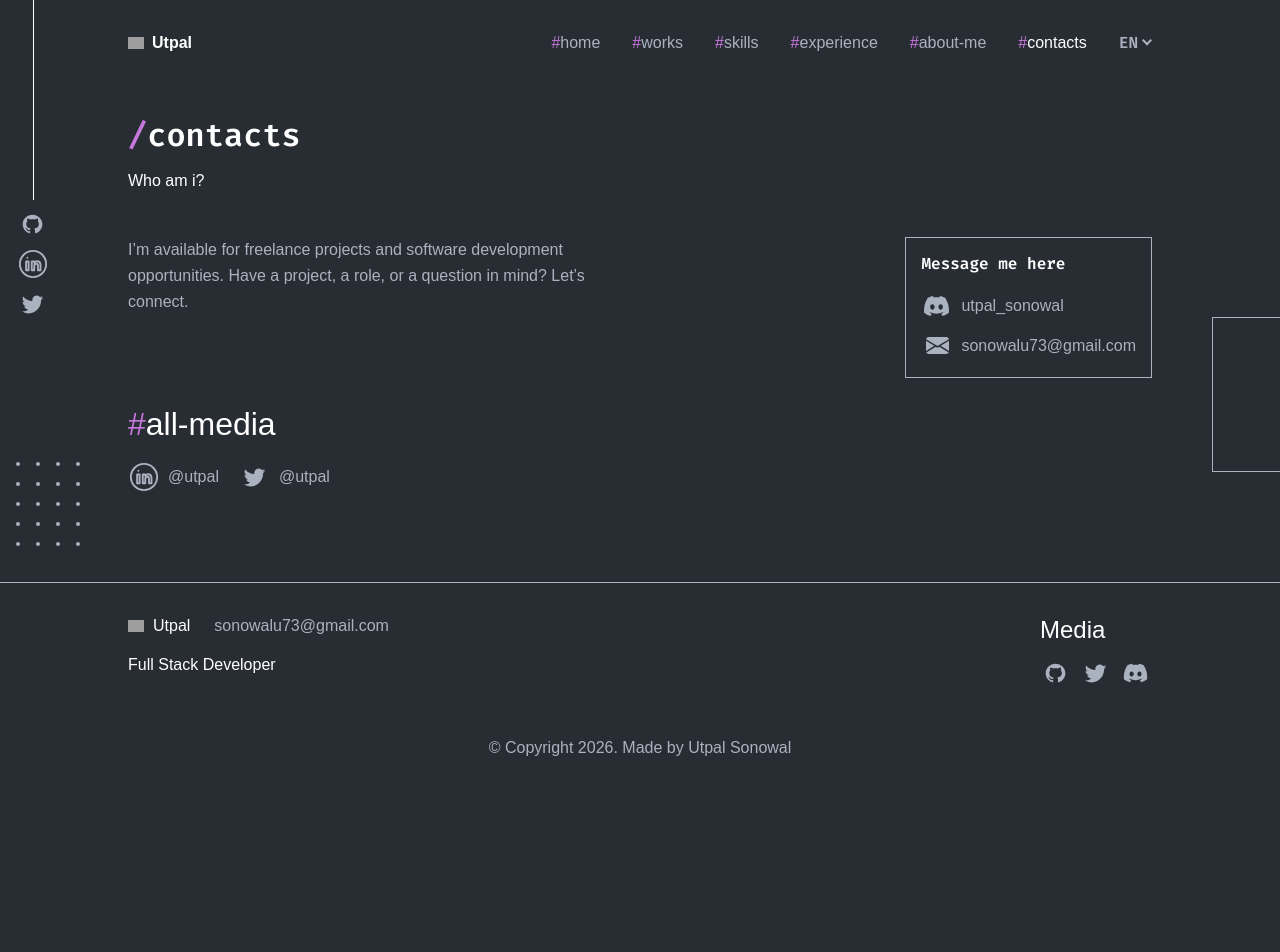
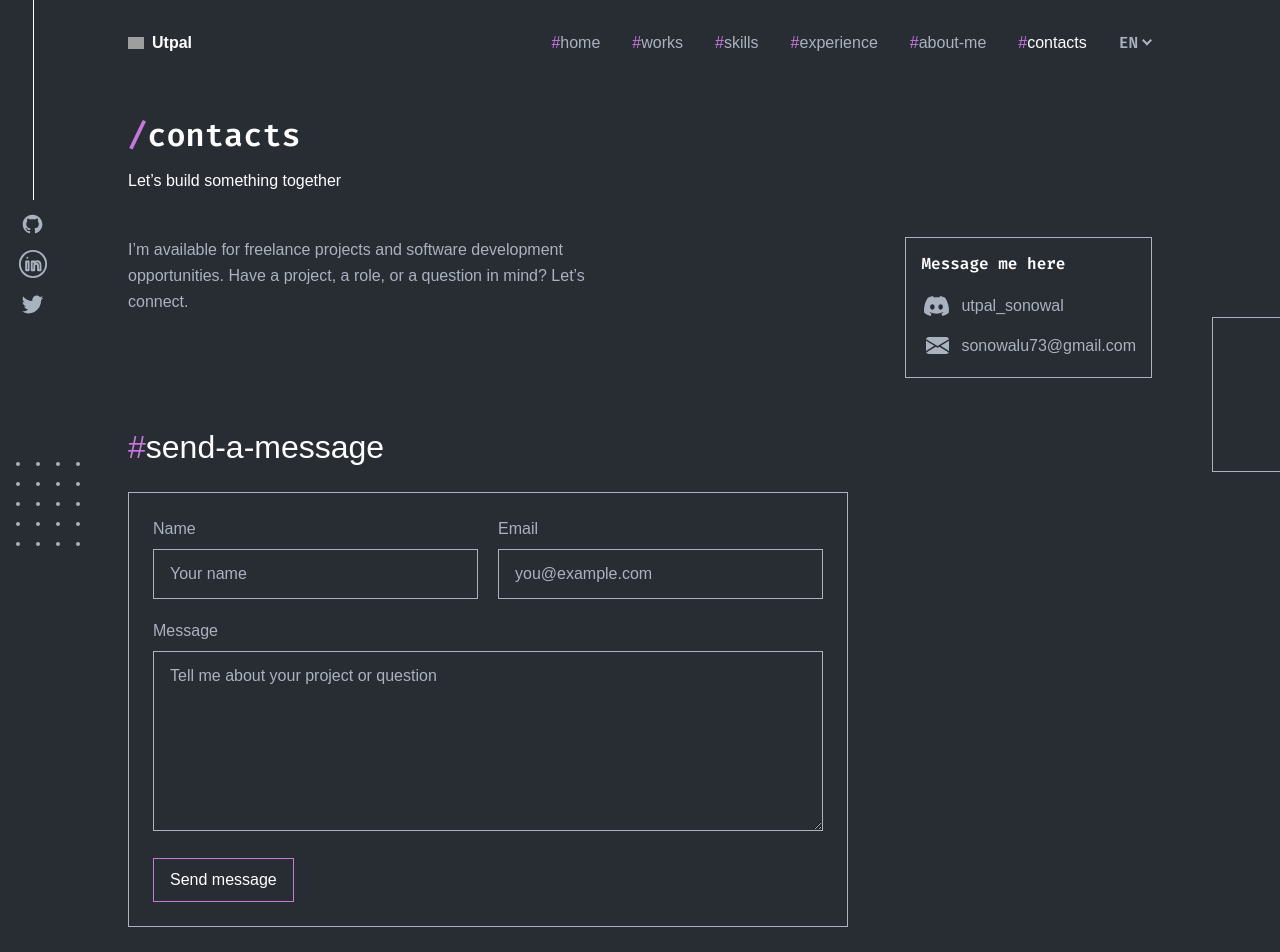
Before and after one commit to Utpalsonowal7/portfolio-website, a Next.js app: page /contacts in a window 1280 px wide. Shown: the top 952 px of the page. Before the commit the page ends 800 px from the top, so only its background shows below. Built offline with nearby package versions, Linux system fonts and the light colour scheme; grey boxes are pictures that could not be loaded; a web font is replaced by a local one.

Commit message:
Add contact form and server-side Brevo email delivery for Vercel

```diff
--- /dev/null
+++ b/app/api/contact/route.ts
@@ -0,0 +1,59 @@
+import { NextResponse } from "next/server";
+
+export const runtime = "nodejs";
+const emailPattern = /^[^\s@]+@[^\s@]+\.[^\s@]+$/;
+
+export async function POST(request: Request) {
+  const origin = request.headers.get("origin");
+  if (origin && origin !== new URL(request.url).origin) {
+    return NextResponse.json({ error: "Request not allowed." }, { status: 403 });
+  }
+  if (!request.headers.get("content-type")?.includes("application/json")) {
+    return NextResponse.json({ error: "Expected JSON." }, { status: 415 });
+  }
+  let data: unknown;
+  try {
+    const text = await request.text();
+    if (text.length > 12000) return NextResponse.json({ error: "Message is too large." }, { status: 413 });
+    data = JSON.parse(text);
+  } catch {
+    return NextResponse.json({ error: "Invalid request." }, { status: 400 });
+  }
+  if (!data || typeof data !== "object") return NextResponse.json({ error: "Invalid request." }, { status: 400 });
+  const fields = data as Record<string, unknown>;
+  // Bots commonly fill hidden website fields.
+  if (typeof fields.website === "string" && fields.website.trim()) return NextResponse.json({ success: true });
+  const name = typeof fields.name === "string" ? fields.name.trim() : "";
+  const email = typeof fields.email === "string" ? fields.email.trim() : "";
+  const message = typeof fields.message === "string" ? fields.message.trim() : "";
+  if (name.length < 2 || name.length > 100 || /[\r\n]/.test(name) || email.length > 254 || !emailPattern.test(email) || message.length < 10 || message.length > 5000) {
+    return NextResponse.json({ error: "Enter a name (2–100 characters), valid email, and message (10–5,000 characters)." }, { status: 400 });
+  }
+  const apiKey = process.env.BREVO_API_KEY;
+  const sender = process.env.BREVO_SENDER_EMAIL;
+  const recipient = process.env.CONTACT_TO_EMAIL;
+  if (!apiKey || !sender || !recipient || !emailPattern.test(sender) || !emailPattern.test(recipient)) {
+    return NextResponse.json({ error: "Messaging is temporarily unavailable. Please contact me by email." }, { status: 503 });
+  }
+  try {
+    const response = await fetch("https://api.brevo.com/v3/smtp/email", {
+      method: "POST",
+      headers: { "api-key": apiKey, "Content-Type": "application/json", accept: "application/json" },
+      body: JSON.stringify({
+        sender: { email: sender, name: "Portfolio contact" },
+        to: [{ email: recipient }],
+        replyTo: { email, name },
+        subject: `Portfolio message from ${name}`,
+        textContent: `Name: ${name}\nEmail: ${email}\n\n${message}`,
+      }),
+      signal: AbortSignal.timeout(10000),
+    });
+    if (!response.ok) {
+      console.error("Contact email provider returned status", response.status);
+      return NextResponse.json({ error: "Could not send your message. Please try again later." }, { status: 502 });
+    }
+    return NextResponse.json({ success: true });
+  } catch {
+    return NextResponse.json({ error: "Could not send your message. Please try again later." }, { status: 502 });
+  }
+}
--- a/app/contacts/page.tsx
+++ b/app/contacts/page.tsx
@@ -1,3 +1,4 @@
+import { ContactForm } from "@/components/contact-form";
 import type { Metadata } from "next";
 import { Background } from "@/components/background";
 import { ContactCard } from "@/components/contact";
@@ -12,7 +13,7 @@ export default function ContactsPage() {
           <main id="main-content" className="relative">
                <Background />
                <div className={`${container} relative min-h-[521px] pb-[83px]`}>
-                    <PageTitle name="contacts" description="Who am i?" />
+                    <PageTitle name="contacts" description="Let’s build something together" />
                     <section
                          aria-label="Contact information"
                          className="mt-[46px] flex flex-col items-start justify-between gap-8 lg:flex-row"
@@ -24,6 +25,10 @@ export default function ContactsPage() {
 
                               <ContactCard />
                          </div>
+                    </section>
+                    <section className="mt-12" aria-labelledby="message-title">
+                         <SectionHeading><span id="message-title">send-a-message</span></SectionHeading>
+                         <ContactForm />
                     </section>
                     <section
                          className="mt-[25px]"
--- /dev/null
+++ b/components/contact-form.tsx
@@ -0,0 +1,46 @@
+"use client";
+
+import { useState, type FormEvent } from "react";
+
+export function ContactForm() {
+  const [pending, setPending] = useState(false);
+  const [status, setStatus] = useState<{ error: boolean; message: string } | null>(null);
+  async function submit(event: FormEvent<HTMLFormElement>) {
+    event.preventDefault();
+    if (pending) return;
+    const form = event.currentTarget;
+    const fields = new FormData(form);
+    setPending(true);
+    setStatus(null);
+    try {
+      const response = await fetch("/api/contact", {
+        method: "POST",
+        headers: { "Content-Type": "application/json" },
+        body: JSON.stringify(Object.fromEntries(fields)),
+      });
+      const result = await response.json();
+      if (!response.ok) throw new Error(result.error || "Could not send your message.");
+      setStatus({ error: false, message: "Message sent! Thanks for reaching out." });
+      form.reset();
+    } catch (error) {
+      setStatus({ error: true, message: error instanceof Error ? error.message : "Something went wrong. Please try again." });
+    } finally {
+      setPending(false);
+    }
+  }
+  const input = "mt-2 w-full border border-gray bg-transparent px-4 py-3 text-white placeholder:text-gray focus:border-primary focus:outline-none focus:ring-1 focus:ring-primary";
+  return (
+    <form onSubmit={submit} className="mt-6 max-w-[720px] border border-gray p-5 sm:p-6" aria-label="Send a message">
+      <fieldset disabled={pending} className="space-y-5 disabled:opacity-70">
+        <div className="grid gap-5 sm:grid-cols-2">
+          <label className="block text-gray" htmlFor="contact-name">Name<input className={input} id="contact-name" name="name" autoComplete="name" required minLength={2} maxLength={100} placeholder="Your name" /></label>
+          <label className="block text-gray" htmlFor="contact-email">Email<input className={input} id="contact-email" name="email" type="email" autoComplete="email" required maxLength={254} placeholder="you@example.com" /></label>
+        </div>
+        <label className="block text-gray" htmlFor="contact-message">Message<textarea className={`${input} min-h-[180px] resize-y`} id="contact-message" name="message" required minLength={10} maxLength={5000} rows={6} placeholder="Tell me about your project or question" /></label>
+        <div className="hidden" aria-hidden="true"><label htmlFor="contact-website">Website</label><input id="contact-website" name="website" tabIndex={-1} autoComplete="off" /></div>
+        <button type="submit" className="inline-flex min-h-[44px] items-center justify-center border border-primary px-4 py-2 font-medium text-white transition-colors hover:bg-primary/10 disabled:cursor-wait">{pending ? "Sending…" : "Send message"}</button>
+      </fieldset>
+      <div aria-live="polite" aria-atomic="true">{status && <p role={status.error ? "alert" : "status"} className={`mt-4 text-sm leading-6 ${status.error ? "text-red-300" : "text-primary"}`}>{status.message}</p>}</div>
+    </form>
+  );
+}
--- a/next.config.ts
+++ b/next.config.ts
@@ -1,3 +1,3 @@
 import type { NextConfig } from "next";
-const config: NextConfig = { output: "export", images: { unoptimized: true } };
+const config: NextConfig = { images: { unoptimized: true } };
 export default config;
```
Also changed, not shown: 2 other files (tests, documents, lock files or other folders).
